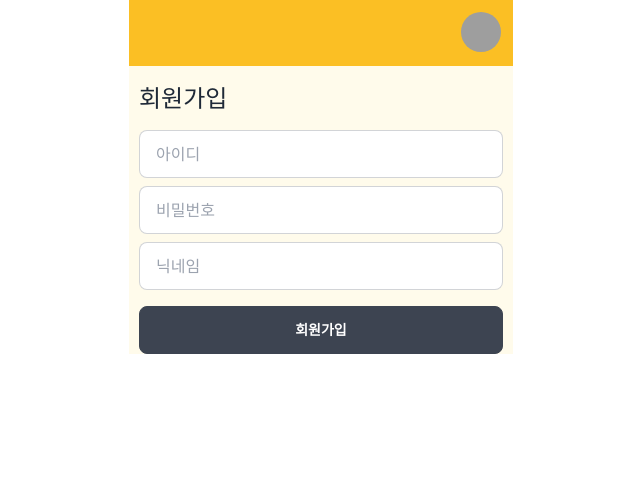
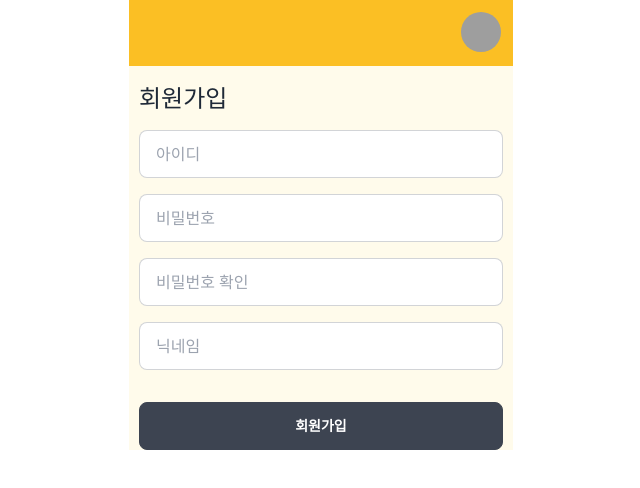
Before and after one commit to ShineTiger/food-management, a React (Create React App) app in the folder client/: page /Join in a window 1280 px wide. Shown: the top 488 px of the page, without its empty margins (319-959 px from the left). Built offline with nearby package versions, Linux system fonts and the light colour scheme; grey boxes are pictures that could not be loaded.

Commit message:
:sparkles: 회원가입 기능 제작

```diff
--- a/client/src/pages/Join.tsx
+++ b/client/src/pages/Join.tsx
@@ -1,69 +1,155 @@
-import { useState, useRef } from 'react';
+import React, { useState, useEffect } from 'react';
+import { useForm, SubmitHandler } from 'react-hook-form';
 
+interface JoinFormType {
+  id: string;
+  pw: string;
+  nick: string;
+  pwConfirm: string;
+}
 const Join = () => {
-  const [enteredId, setEnteredId] = useState('');
-  const [enteredPw, setEnteredPw] = useState('');
-  const [enteredNick, setEnteredNick] = useState('');
+  const {
+    register,
+    handleSubmit,
+    formState: { errors },
+    setError,
+  } = useForm<JoinFormType>();
 
-  const inputChangeIdHandler = e => {
-    setEnteredId(e.target.value);
+  const IdPwRegex = /^[a-zA-Z0-9]+$/;
+
+  //비밀번호 확인
+  const onPwConfirm: SubmitHandler<JoinFormType> = userdata => {
+    if (userdata.pw !== userdata.pwConfirm) {
+      setError(
+        'pwConfirm',
+        { message: '비밀번호를 확인해주세요.' },
+        { shouldFocus: true },
+      );
+    }
+    console.log(userdata);
   };
 
-  const inputChangePwHandler = e => {
-    setEnteredPw(e.target.value);
-  };
-
-  const inputChangeNickHandler = e => {
-    setEnteredNick(e.target.value);
-  };
-
-  const submitFormHandler = () => {
-    fetch('주소', {
-      method: 'POST',
-      body: JSON.stringify({
-        id: enteredId,
-        pw: enteredPw,
-        nick: enteredNick,
-      }),
-    })
-      .then(resonse => resonse.json())
-      .then(result => alert(result.message));
-    setEnteredId('');
-    setEnteredPw('');
-    setEnteredNick('');
-  };
+  //api요청
+  // const formReqeust = () => {
+  //   fetch('http://localhost:5000/testRegster123', {
+  //     method: 'POST',
+  //     body: JSON.stringify({
+  //       id: userInfo.id,
+  //       pw: userInfo.pw,
+  //       nick: userInfo.nick,
+  //     }),
+  //   })
+  //     .then(resonse => resonse.json())
+  //     .then(result => alert(result.message));
+  //   setUserInfo({ id: '', pw: '', nick: '' });
+  //   console.log('success');
+  // };
 
   return (
-    <form onSubmit={submitFormHandler}>
+    <>
+      <form onSubmit={handleSubmit(onPwConfirm)}>
         <h2 className="text-2xl py-3 leading-10 font-medium">회원가입</h2>
         <input
-        id="inputId"
-        type="text"
+          {...register('id', {
+            required: '아이디를 입력해 주세요',
+            minLength: {
+              value: 4,
+              message: '4자 이상 입력해 주세요',
+            },
+            maxLength: {
+              value: 15,
+              message: '15자 이하 입력해 주세요',
+            },
+            pattern: {
+              value: IdPwRegex,
+              message: '아이디는 알파벳과 숫자로만 만들 수 있습니다',
+            },
+          })}
           placeholder="아이디"
           className="input input-bordered w-full"
-        onChange={inputChangeIdHandler}
-        required
         />
+
+        <label className="label">
+          <span className="label-text-alt text-red-600">
+            {errors.id && errors.id.message && errors.id.message}
+          </span>
+        </label>
+
         <input
-        id="inputId"
-        type="text"
+          type="password"
+          {...register('pw', {
+            required: '비밀번호를 입력해 주세요',
+            minLength: {
+              value: 4,
+              message: '4자 이상 입력해 주세요',
+            },
+            maxLength: {
+              value: 15,
+              message: '15자 이하 입력해 주세요',
+            },
+            pattern: {
+              value: IdPwRegex,
+              message: '비밀번호는 알파벳과 숫자로만 만들 수 있습니다',
+            },
+          })}
           placeholder="비밀번호"
-        className="input input-bordered w-full my-2"
-        onChange={inputChangeNickHandler}
-        required
+          className="input input-bordered w-full"
         />
+
+        <label className="label">
+          <span className="label-text-alt text-red-600">
+            {errors.pw && errors.pw.message && errors.pw.message}
+          </span>
+        </label>
+
         <input
-        id="inputId"
-        type="text"
+          type="password"
+          {...register('pwConfirm', {
+            required: '비밀번호가 일치하지 않습니다',
+          })}
+          placeholder="비밀번호 확인"
+          className="input input-bordered w-full"
+        />
+
+        <label className="label">
+          <span className="label-text-alt text-red-600">
+            {errors.pwConfirm &&
+              errors.pwConfirm.message &&
+              errors.pwConfirm.message}
+          </span>
+        </label>
+
+        <input
+          {...register('nick', {
+            required: '닉네임을 입력해 주세요',
+            minLength: {
+              value: 4,
+              message: '4자 이상 입력해 주세요',
+            },
+            maxLength: {
+              value: 15,
+              message: '15자 이하 입력해 주세요',
+            },
+            pattern: {
+              value: IdPwRegex,
+              message: '닉네임은 알파벳과 숫자로만 만들 수 있습니다',
+            },
+          })}
           placeholder="닉네임"
           className="input input-bordered w-full"
-        onChange={inputChangePwHandler}
-        required
         />
+
+        <label className="label">
+          <span className="label-text-alt text-red-600">
+            {errors.nick && errors.nick.message && errors.nick.message}
+          </span>
+        </label>
+
         <button className="btn btn-block mt-4" type="submit">
           회원가입
         </button>
       </form>
+    </>
   );
 };
 
--- a/client/src/pages/Login.tsx
+++ b/client/src/pages/Login.tsx
@@ -5,15 +5,21 @@ const Login = () => {
   const [enteredPw, setEnteredPw] = useState('');
   const [enteredNick, setEnteredNick] = useState('');
 
-  const inputChangeIdHandler = e => {
+  const inputChangeIdHandler: React.ChangeEventHandler<
+    HTMLInputElement
+  > = e => {
     setEnteredId(e.target.value);
   };
 
-  const inputChangePwHandler = e => {
+  const inputChangePwHandler: React.ChangeEventHandler<
+    HTMLInputElement
+  > = e => {
     setEnteredPw(e.target.value);
   };
 
-  const inputChangeNickHandler = e => {
+  const inputChangeNickHandler: React.ChangeEventHandler<
+    HTMLInputElement
+  > = e => {
     setEnteredNick(e.target.value);
   };
 
```
Lines whose indentation alone changed are shown as unchanged.
